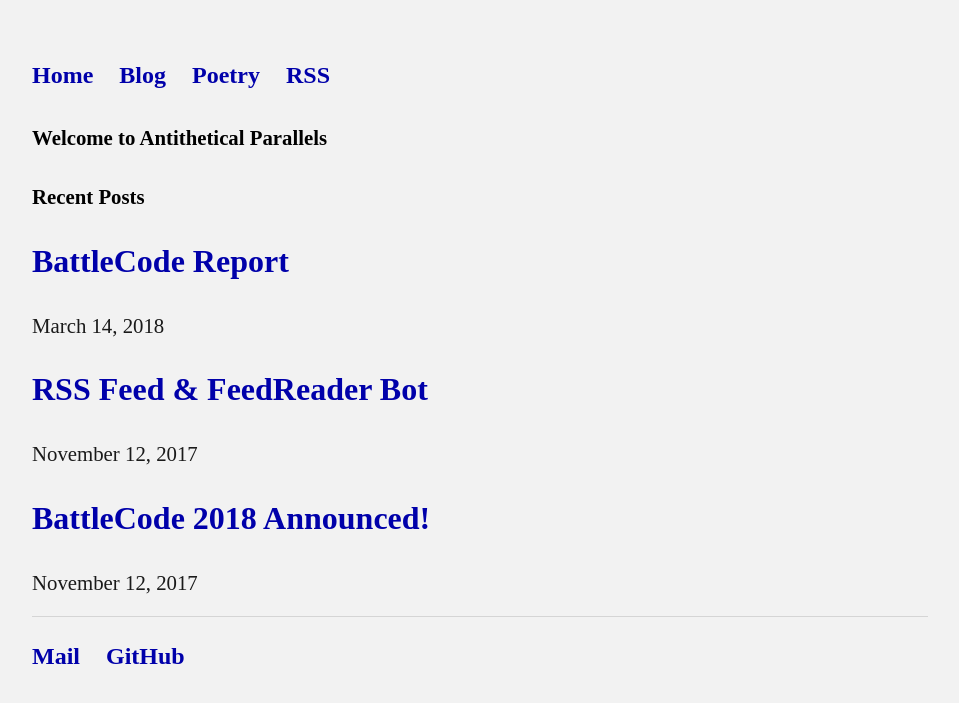
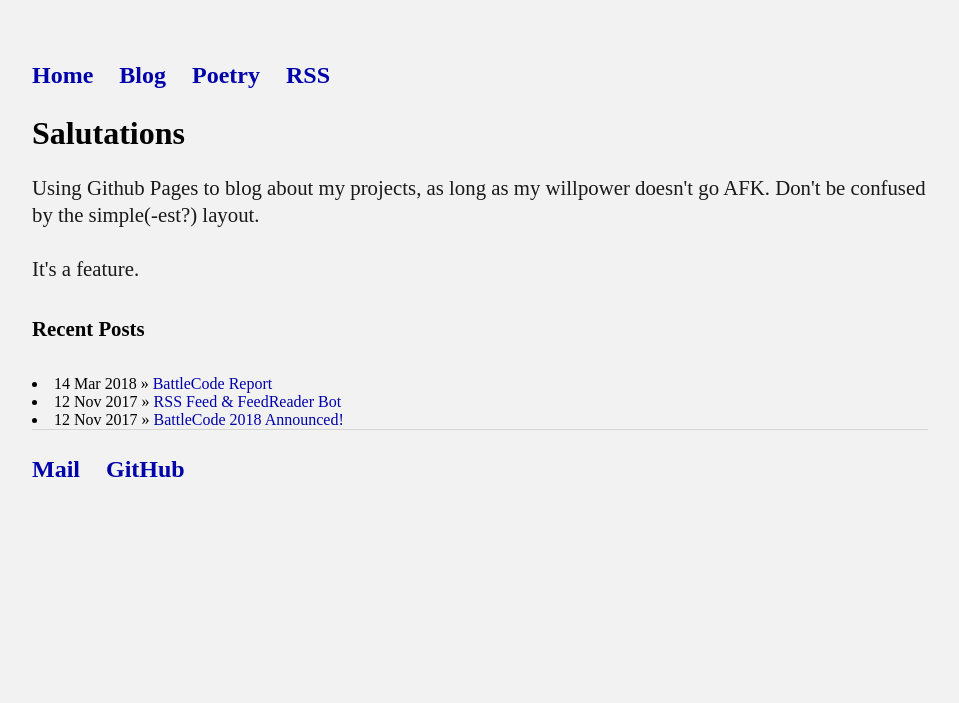
Before and after one commit to TestSubjector/testsubjector.github.io, a Jekyll site: the page built from index.html, in a window 1280 px wide. Shown: the top 703 px of the page, without its empty margins (160-1119 px from the left). Built offline with Jekyll 4.4.1, drawn with Linux system fonts in a browser that asks for light colours; our own code applies the rules of GitHub Pages for plain Markdown files.

Commit message:
Final cleanup, part 2

```diff
--- a/_includes/post-entry.html
+++ /dev/null
@@ -1,16 +0,0 @@
-<div class="list__item">
-    <article class="page__item" itemscope itemtype="http://schema.org/CreativeWork">
-
-      <h3 class="page__item-title" itemprop="headline">
-        {% if post.link %}
-          <a href="{{ post.link }}">{{ post.title }}</a> <a href="{{ post.url | absolute_url }}" rel="permalink"><i class="fa fa-link" aria-hidden="true" title="permalink"></i><span class="sr-only">Permalink</span></a>
-        {% else %}
-          <a href="{{ post.url | absolute_url }}" rel="permalink">{{ post.title }}</a>
-        {% endif %}
-      </h3>
-
-      {% if post.date %}
-      <p class="page__meta"> <time datetime="{{ post.date | date_to_xmlschema }}">{{ post.date | date: "%B %d, %Y" }} </time></p>
-      {% endif %}
-    </article>
-  </div>
--- a/_layouts/home.html
+++ /dev/null
@@ -1,10 +0,0 @@
----
-layout: page
-title: About
----
-
-<h5 class="page__title">Recent Posts</h5>
-
-{% for post in site.posts limit:3 %}
-  {% include post-entry.html %}
-{% endfor %}
--- a/_pages/poetry.html
+++ b/_pages/poetry.html
@@ -6,6 +6,6 @@ subtitle: Poetry. Old poetry. New poetry. DoTA poetry. Let us see.
 ---
 <ul class="poetry">
   {% for post in site.poetry reversed %}
-    {% include post-entry.html %}
+    <li><span>{{ poetry.date | date_to_string }}</span> &raquo; <a href="{{ poetry.url }}" title="{{ poetry.title }}">{{ poetry.title }}</a></li>
   {% endfor %}
 </ul>
--- /dev/null
+++ b/index.html
@@ -0,0 +1,17 @@
+---
+layout: default
+title: Antithetical Parallels
+---
+
+		<div class="blurb">
+			<h1>Salutations</h1>
+			<p>Using Github Pages to blog about my projects, as long as my willpower doesn't go AFK.
+				Don't be confused by the simple(-est?) layout. <br />
+				<br />
+				It's a feature.</a></p>
+        </div>
+        <h5 class="page__title">Recent Posts</h5>
+
+        {% for post in site.posts limit:3 %}
+          <li><span>{{ post.date | date_to_string }}</span> &raquo; <a href="{{ post.url }}" title="{{ post.title }}">{{ post.title }}</a></li>
+        {% endfor %}
```
